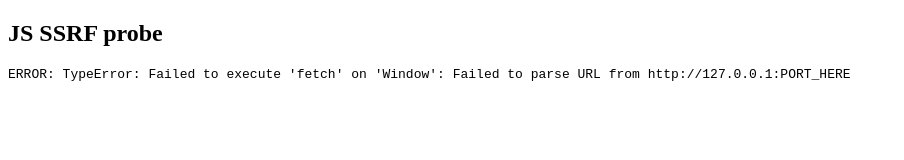
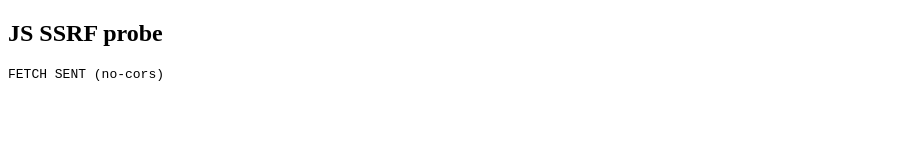
Before and after one commit to Khushi-Pandey2004/ssrf-test, a plain HTML site: page index.html in a window 1280 px wide. Shown: the whole page, without its empty margins (0-904 px from the left). Drawn offline with Linux system fonts and the light colour scheme.

Commit message:
Update index.html

```diff
--- a/index.html
+++ b/index.html
@@ -5,7 +5,7 @@
 <pre id="out">Loading…</pre>
 
 <script>
-fetch("http://127.0.0.1:PORT_HERE", { mode: "no-cors" })
+fetch("http://127.0.0.1:5000", { mode: "no-cors" })
   .then(() => document.getElementById("out").innerText = "FETCH SENT (no-cors)")
   .catch(e => document.getElementById("out").innerText = "ERROR: " + e);
 </script>
```
